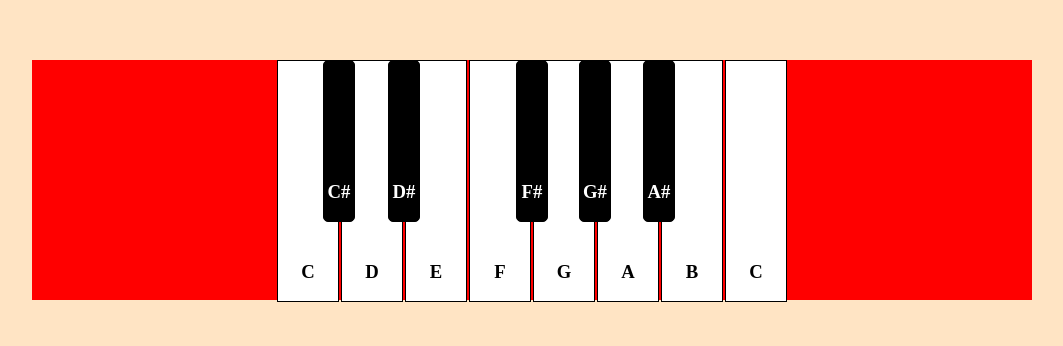
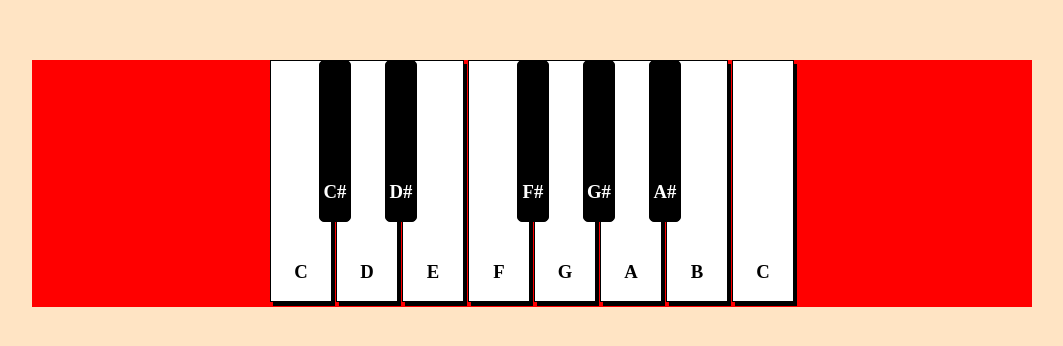
Before and after one commit to j-gaul/piano, a plain HTML site: page index.html in a window 1280 px wide. Shown: the part 440-786 px from the top of the page, without its empty margins (108-1171 px from the left). Drawn offline with Linux system fonts and the light colour scheme.

Commit message:
Layout improvements

```diff
--- a/style.css
+++ b/style.css
@@ -11,9 +11,10 @@ body{
 #piano {
     background-color: red;
     width: 1000px;
-    height: 240px;
+    height: 247px;
     margin: 500px auto;
     text-align: center;
+    display: block;
 }
 
 .white-key {
@@ -24,7 +25,7 @@ body{
     color: black;
     border: 1px solid black;
     margin: 0;
-    position: relative;
+    box-shadow: 3px 4px;
 }
 
 .white-key h3 {
@@ -40,16 +41,16 @@ body{
     color: white;
     border: 1px solid black;
     margin: 0;
-    position: relative;
-    bottom: 80px;
+    position: absolute;
     z-index: 1;
     border-radius: 5px;
+    margin-left: -17px;
 }
  .black-key h3 {
      margin-top: 120px;
      margin-bottom: 20px;
  }
-
+/*
  #c {
      left: 97px;
  }
@@ -96,4 +97,4 @@ body{
 
  #c2 {
      right: 97px;
- }
+ } */
```
